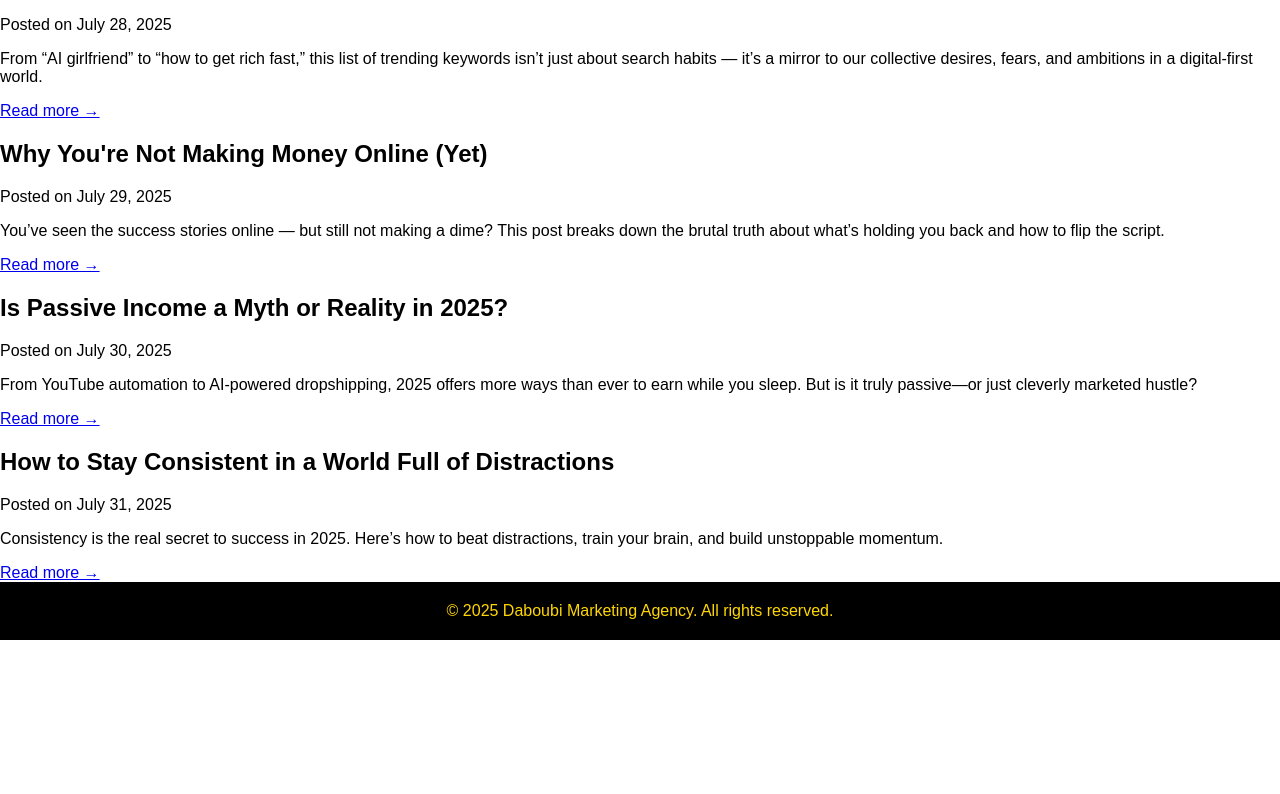
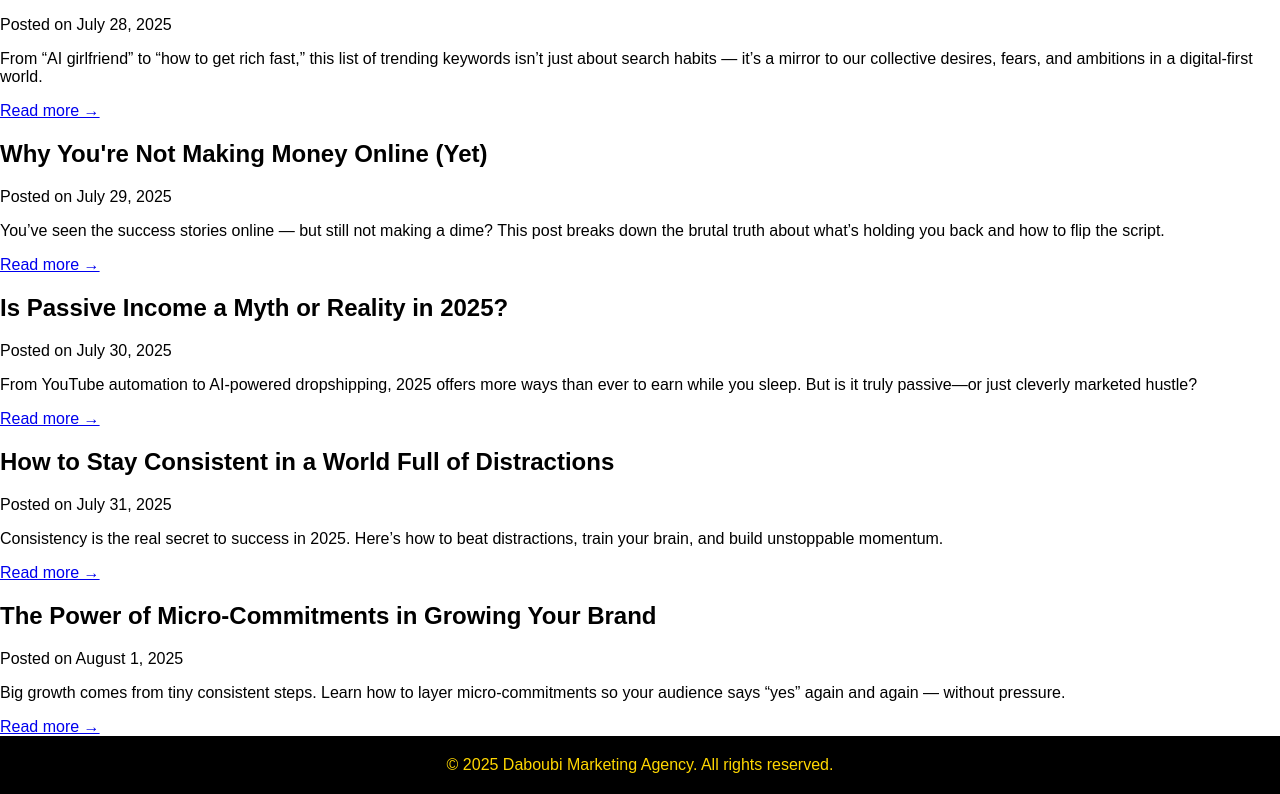
Before and after one commit to Qusaidab2/daboubi-s-agency, a plain HTML site: page blog.html in a window 1280 px wide. Shown: the part 5434-6228 px from the top of the page. Before the commit the page ends 6074 px from the top, so only its background shows below. Drawn offline with Linux system fonts and the light colour scheme.

Commit message:
Update blog.html

```diff
--- a/blog.html
+++ b/blog.html
@@ -426,6 +426,16 @@
   </p>
   <a href="blog38.html" class="text-gold hover:underline">Read more →</a>
 </article>
+<article class="mb-12">
+  <h2 class="text-2xl font-semibold text-gold mb-2">
+    The Power of Micro-Commitments in Growing Your Brand
+  </h2>
+  <p class="text-gray-300 mb-4">Posted on August 1, 2025</p>
+  <p class="mb-4">
+    Big growth comes from tiny consistent steps. Learn how to layer micro-commitments so your audience says “yes” again and again — without pressure.
+  </p>
+  <a href="blog39.html" class="text-gold hover:underline">Read more →</a>
+</article>
 
   <footer class="p-6 text-center text-gray-500 text-sm">
     © 2025 Daboubi Marketing Agency. All rights reserved.
```
